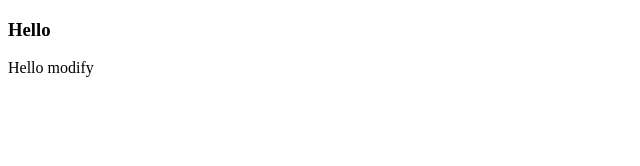
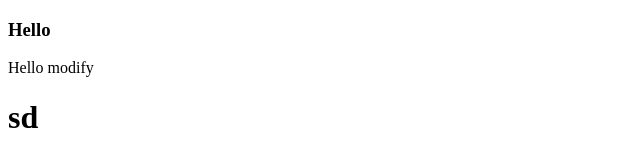
Before and after one commit to Andreykas29/udemy-js-project, a plain HTML site: page index.html in a window 1280 px wide. Shown: the full height of the page, 0-640 px from the left. Drawn offline with Linux system fonts and the light colour scheme.

Commit message:
after merge

```diff
--- a/index.html
+++ b/index.html
@@ -8,6 +8,7 @@
 <body>
 <h3>Hello</h3>
 <p>Hello modify </p>
+<h1>sd</h1>
     <script src="script.js"></script>
 </body>
 </html>
```
